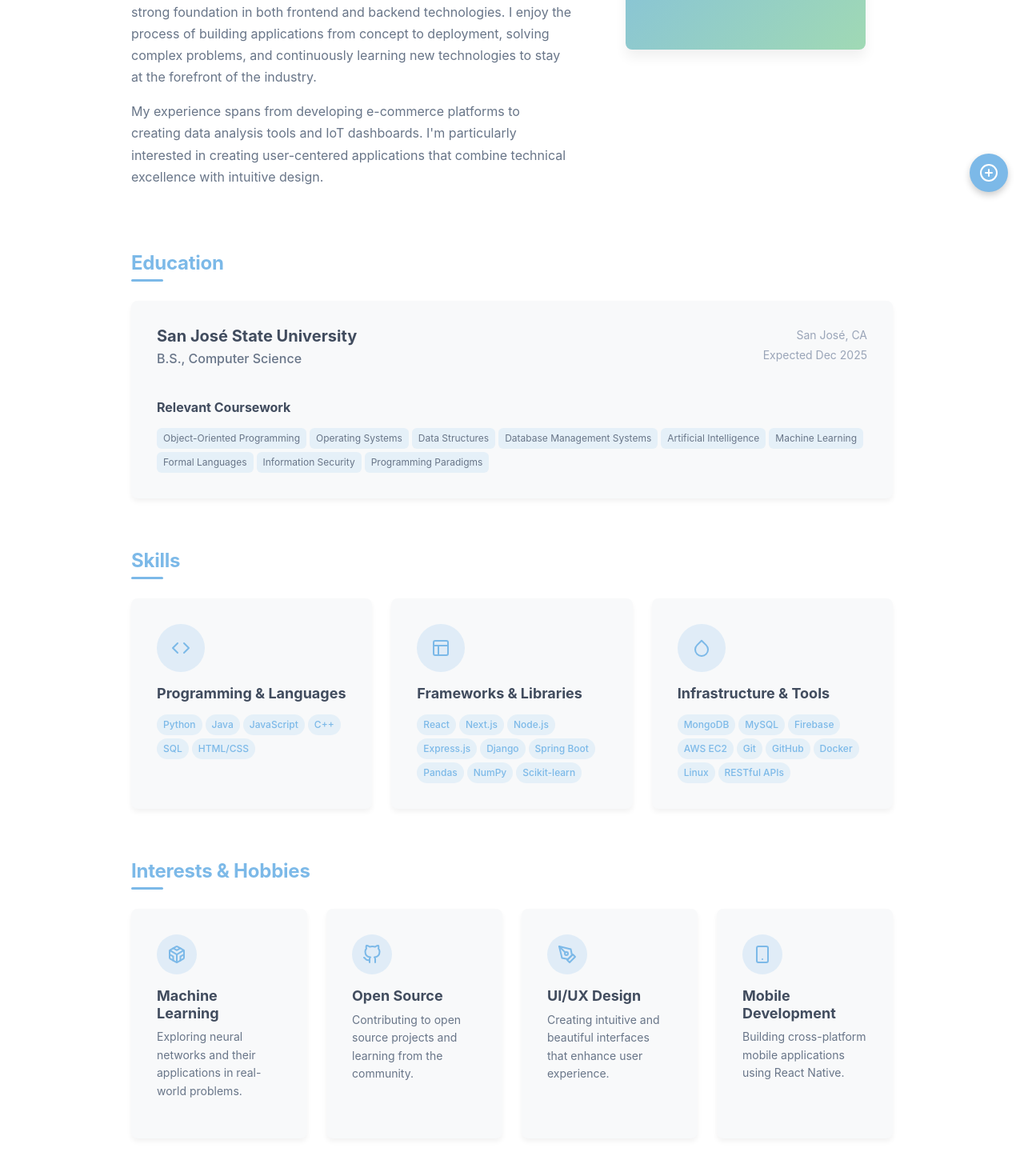
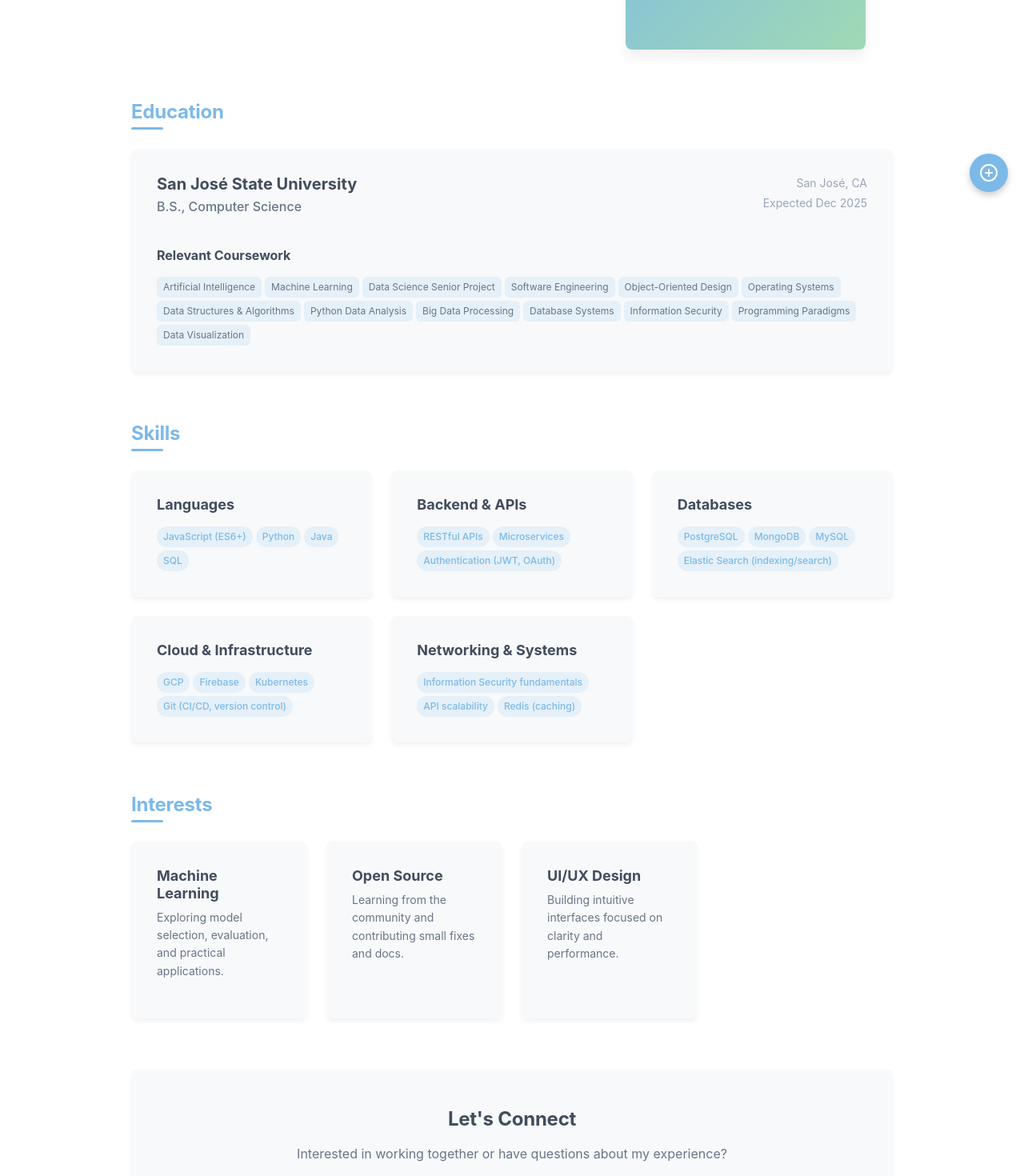
Before and after one commit to davidhsong/portfolio, a React (Create React App) app in the folder client/: page /about in a window 1280 px wide. Shown: the part 540-2010 px from the top of the page at 80% size. Built offline with nearby package versions, Linux system fonts and the light colour scheme.

Commit message:
modified about page

```diff
--- a/client/src/pages/About.js
+++ b/client/src/pages/About.js
@@ -1,110 +1,67 @@
-import React, { useContext } from 'react';
+import React from 'react';
 import { Link } from 'react-router-dom';
-import { ThemeContext } from '../context/ThemeContext';
 import '../styles/About.css';
 
 const About = () => {
-  const { theme } = useContext(ThemeContext);
-
-  // Education data from resume
+  // Education pulled from resume
   const education = {
     institution: "San José State University",
     location: "San José, CA",
     degree: "B.S., Computer Science",
     date: "Expected Dec 2025",
     courses: [
-      "Object-Oriented Programming",
-      "Operating Systems",
-      "Data Structures",
-      "Database Management Systems",
       "Artificial Intelligence",
       "Machine Learning",
-      "Formal Languages",
+      "Data Science Senior Project",
+      "Software Engineering",
+      "Object-Oriented Design",
+      "Operating Systems",
+      "Data Structures & Algorithms",
+      "Python Data Analysis",
+      "Big Data Processing",
+      "Database Systems",
       "Information Security",
-      "Programming Paradigms"
+      "Programming Paradigms",
+      "Data Visualization"
     ]
   };
 
-  // Skills data from resume
+  // Skills aligned exactly to resume categories
   const skills = [
     {
-      category: "Programming & Languages",
-      items: ["Python", "Java", "JavaScript", "C++", "SQL", "HTML/CSS"],
-      icon: (
-        <svg xmlns="http://www.w3.org/2000/svg" width="24" height="24" viewBox="0 0 24 24" fill="none" stroke="currentColor" strokeWidth="2" strokeLinecap="round" strokeLinejoin="round">
-          <polyline points="16 18 22 12 16 6"></polyline>
-          <polyline points="8 6 2 12 8 18"></polyline>
-        </svg>
-      )
+      category: "Languages",
+      items: ["JavaScript (ES6+)", "Python", "Java", "SQL"]
     },
     {
-      category: "Frameworks & Libraries",
-      items: ["React", "Next.js", "Node.js", "Express.js", "Django", "Spring Boot", "Pandas", "NumPy", "Scikit-learn"],
-      icon: (
-        <svg xmlns="http://www.w3.org/2000/svg" width="24" height="24" viewBox="0 0 24 24" fill="none" stroke="currentColor" strokeWidth="2" strokeLinecap="round" strokeLinejoin="round">
-          <rect x="3" y="3" width="18" height="18" rx="2" ry="2"></rect>
-          <line x1="3" y1="9" x2="21" y2="9"></line>
-          <line x1="9" y1="21" x2="9" y2="9"></line>
-        </svg>
-      )
+      category: "Backend & APIs",
+      items: ["RESTful APIs", "Microservices", "Authentication (JWT, OAuth)"]
     },
     {
-      category: "Infrastructure & Tools",
-      items: ["MongoDB", "MySQL", "Firebase", "AWS EC2", "Git", "GitHub", "Docker", "Linux", "RESTful APIs"],
-      icon: (
-        <svg xmlns="http://www.w3.org/2000/svg" width="24" height="24" viewBox="0 0 24 24" fill="none" stroke="currentColor" strokeWidth="2" strokeLinecap="round" strokeLinejoin="round">
-          <path d="M12 2.69l5.66 5.66a8 8 0 1 1-11.31 0z"></path>
-        </svg>
-      )
+      category: "Databases",
+      items: ["PostgreSQL", "MongoDB", "MySQL", "Elastic Search (indexing/search)"]
+    },
+    {
+      category: "Cloud & Infrastructure",
+      items: ["GCP", "Firebase", "Kubernetes", "Git (CI/CD, version control)"]
+    },
+    {
+      category: "Networking & Systems",
+      items: ["Information Security fundamentals", "API scalability", "Redis (caching)"]
     }
   ];
 
-  // Interests data
   const interests = [
     {
       title: "Machine Learning",
-      description: "Exploring neural networks and their applications in real-world problems.",
-      icon: (
-        <svg xmlns="http://www.w3.org/2000/svg" width="24" height="24" viewBox="0 0 24 24" fill="none" stroke="currentColor" strokeWidth="2" strokeLinecap="round" strokeLinejoin="round">
-          <path d="M21 16V8a2 2 0 0 0-1-1.73l-7-4a2 2 0 0 0-2 0l-7 4A2 2 0 0 0 3 8v8a2 2 0 0 0 1 1.73l7 4a2 2 0 0 0 2 0l7-4A2 2 0 0 0 21 16z"></path>
-          <polyline points="7.5 4.21 12 6.81 16.5 4.21"></polyline>
-          <polyline points="7.5 19.79 7.5 14.6 3 12"></polyline>
-          <polyline points="21 12 16.5 14.6 16.5 19.79"></polyline>
-          <polyline points="3.27 6.96 12 12.01 20.73 6.96"></polyline>
-          <line x1="12" y1="22.08" x2="12" y2="12"></line>
-        </svg>
-      )
+      description: "Exploring model selection, evaluation, and practical applications."
     },
     {
       title: "Open Source",
-      description: "Contributing to open source projects and learning from the community.",
-      icon: (
-        <svg xmlns="http://www.w3.org/2000/svg" width="24" height="24" viewBox="0 0 24 24" fill="none" stroke="currentColor" strokeWidth="2" strokeLinecap="round" strokeLinejoin="round">
-          <path d="M9 19c-5 1.5-5-2.5-7-3m14 6v-3.87a3.37 3.37 0 0 0-.94-2.61c3.14-.35 6.44-1.54 6.44-7A5.44 5.44 0 0 0 20 4.77 5.07 5.07 0 0 0 19.91 1S18.73.65 16 2.48a13.38 13.38 0 0 0-7 0C6.27.65 5.09 1 5.09 1A5.07 5.07 0 0 0 5 4.77a5.44 5.44 0 0 0-1.5 3.78c0 5.42 3.3 6.61 6.44 7A3.37 3.37 0 0 0 9 18.13V22"></path>
-        </svg>
-      )
+      description: "Learning from the community and contributing small fixes and docs."
     },
     {
       title: "UI/UX Design",
-      description: "Creating intuitive and beautiful interfaces that enhance user experience.",
-      icon: (
-        <svg xmlns="http://www.w3.org/2000/svg" width="24" height="24" viewBox="0 0 24 24" fill="none" stroke="currentColor" strokeWidth="2" strokeLinecap="round" strokeLinejoin="round">
-          <path d="M12 19l7-7 3 3-7 7-3-3z"></path>
-          <path d="M18 13l-1.5-7.5L2 2l3.5 14.5L13 18l5-5z"></path>
-          <path d="M2 2l7.586 7.586"></path>
-          <circle cx="11" cy="11" r="2"></circle>
-        </svg>
-      )
-    },
-    {
-      title: "Mobile Development",
-      description: "Building cross-platform mobile applications using React Native.",
-      icon: (
-        <svg xmlns="http://www.w3.org/2000/svg" width="24" height="24" viewBox="0 0 24 24" fill="none" stroke="currentColor" strokeWidth="2" strokeLinecap="round" strokeLinejoin="round">
-          <rect x="5" y="2" width="14" height="20" rx="2" ry="2"></rect>
-          <line x1="12" y1="18" x2="12.01" y2="18"></line>
-        </svg>
-      )
+      description: "Building intuitive interfaces focused on clarity and performance."
     }
   ];
 
@@ -112,7 +69,7 @@ const About = () => {
     <div className="about-page">
       <div className="about-header">
         <h1>About Me</h1>
-        <p>Get to know more about who I am, my background, and what drives me.</p>
+        <p>I'm David Song, a CS student focused on building reliable, user-centered software.</p>
       </div>
 
       <div className="about-container">
@@ -121,13 +78,12 @@ const About = () => {
             <div className="section-text">
               <h2>My Story</h2>
               <p>
-                Hello! I'm David Song, a passionate Computer Science student at San José State University with a focus on full-stack development. My journey in technology began with a fascination for how software shapes our daily experiences, which led me to pursue a career where I can create impactful digital solutions.
+                I study Computer Science at San José State University and enjoy turning ideas into production-ready software.
+                My interests span full-stack web development, APIs, and data-driven apps.
               </p>
               <p>
-                Throughout my academic and professional journey, I've developed a strong foundation in both frontend and backend technologies. I enjoy the process of building applications from concept to deployment, solving complex problems, and continuously learning new technologies to stay at the forefront of the industry.
-              </p>
-              <p>
-                My experience spans from developing e-commerce platforms to creating data analysis tools and IoT dashboards. I'm particularly interested in creating user-centered applications that combine technical excellence with intuitive design.
+                Recently, I’ve worked on an e-commerce platform (Zaiku), an AI chatbot (PromptWave),
+                and an IoT dashboard (HydroSense) with a focus on correctness, performance, and clean UX.
               </p>
             </div>
             <div className="section-image">
@@ -165,15 +121,12 @@ const About = () => {
         <section className="about-section">
           <h2>Skills</h2>
           <div className="skills-grid">
-            {skills.map((skillGroup, index) => (
-              <div key={index} className="skill-card">
-                <div className="skill-icon">
-                  {skillGroup.icon}
-                </div>
-                <h3>{skillGroup.category}</h3>
+            {skills.map((group, i) => (
+              <div key={i} className="skill-card">
+                <h3>{group.category}</h3>
                 <div className="skill-items">
-                  {skillGroup.items.map((skill, i) => (
-                    <span key={i} className="skill-tag">{skill}</span>
+                  {group.items.map((skill, j) => (
+                    <span key={j} className="skill-tag">{skill}</span>
                   ))}
                 </div>
               </div>
@@ -182,15 +135,12 @@ const About = () => {
         </section>
 
         <section className="about-section">
-          <h2>Interests & Hobbies</h2>
+          <h2>Interests</h2>
           <div className="interests-grid">
-            {interests.map((interest, index) => (
-              <div key={index} className="interest-card">
-                <div className="interest-icon">
-                  {interest.icon}
-                </div>
-                <h3>{interest.title}</h3>
-                <p>{interest.description}</p>
+            {interests.map((item, i) => (
+              <div key={i} className="interest-card">
+                <h3>{item.title}</h3>
+                <p>{item.description}</p>
               </div>
             ))}
           </div>
```
